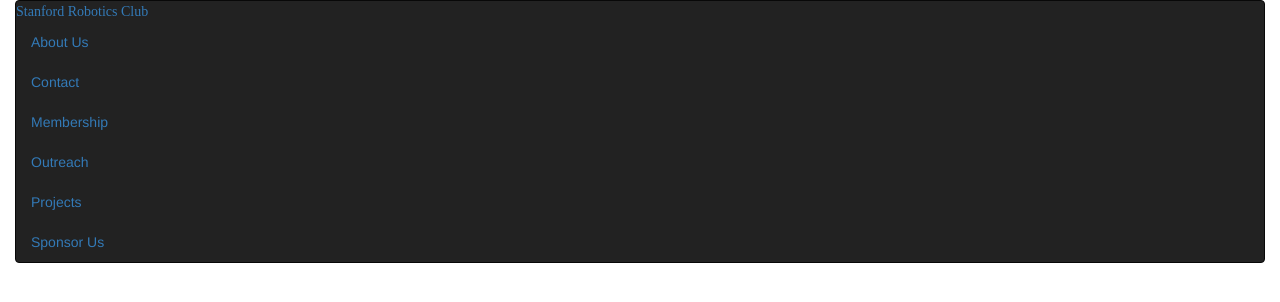
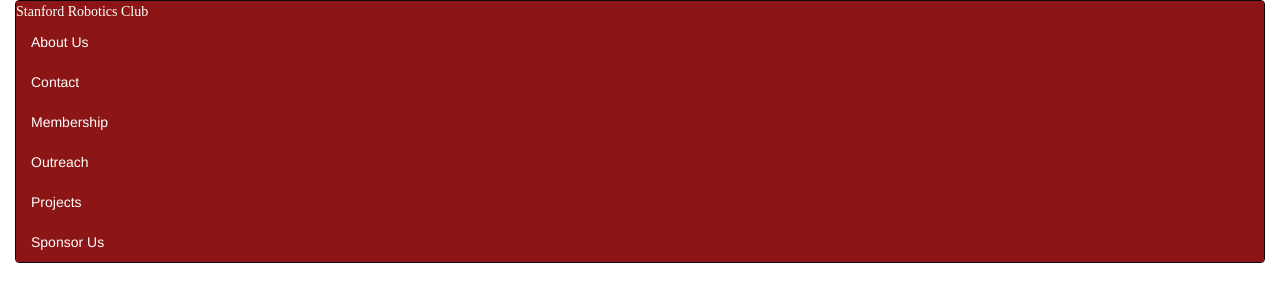
Before and after one commit to njdup/stanfordRoboClub, a plain HTML site: page home.html in a window 1280 px wide. Drawn offline with nearby package versions, Linux system fonts and the light colour scheme.

Commit message:
More edits to navbar

```diff
--- a/home.html
+++ b/home.html
@@ -12,7 +12,35 @@
       .navbar-wrapper .container{
       width: 100%;
       }
+
+      .navbar-inverse .navbar-inner{
+      background-color: #8C1515;
+      background-image: linear-gradient(to bottom, #8C1515, #8C1515);
+      }
+
+      .navbar-inverse .nav > li > a{
+      color: #ffffff;
+      }
+
+      .navbar-inner .nav{
+      background-color: #8C1515 !important;
+      }
+
+      .navbar-inverse .brand{
+      background-color: #8C1515;
+      color: #ffffff;
+      }
+
+      .navbar{
+      background-color: #8C1515;
+      }
+
+      .navbar navbar-inverse {
+      background-color: #8C1515;
+      }
+
     </style>
+
   </head>
 
   <body>
@@ -24,7 +52,7 @@
 	  <div class="navbar-inner">
 	    <a class="brand" href="#"><font face="Source Sans Pro">Stanford Robotics Club</font></a>
 	    <ul class="nav">
-	      <li class="active"><a href="#">About Us</a></li>
+	      <li><a href="#aboutus">About Us</a></li>
 	      <li><a href="#contact">Contact</a></li>
 	      <li><a href="#membership">Membership</a></li>
 	      <li><a href="#Outreach">Outreach</a></li>
```
